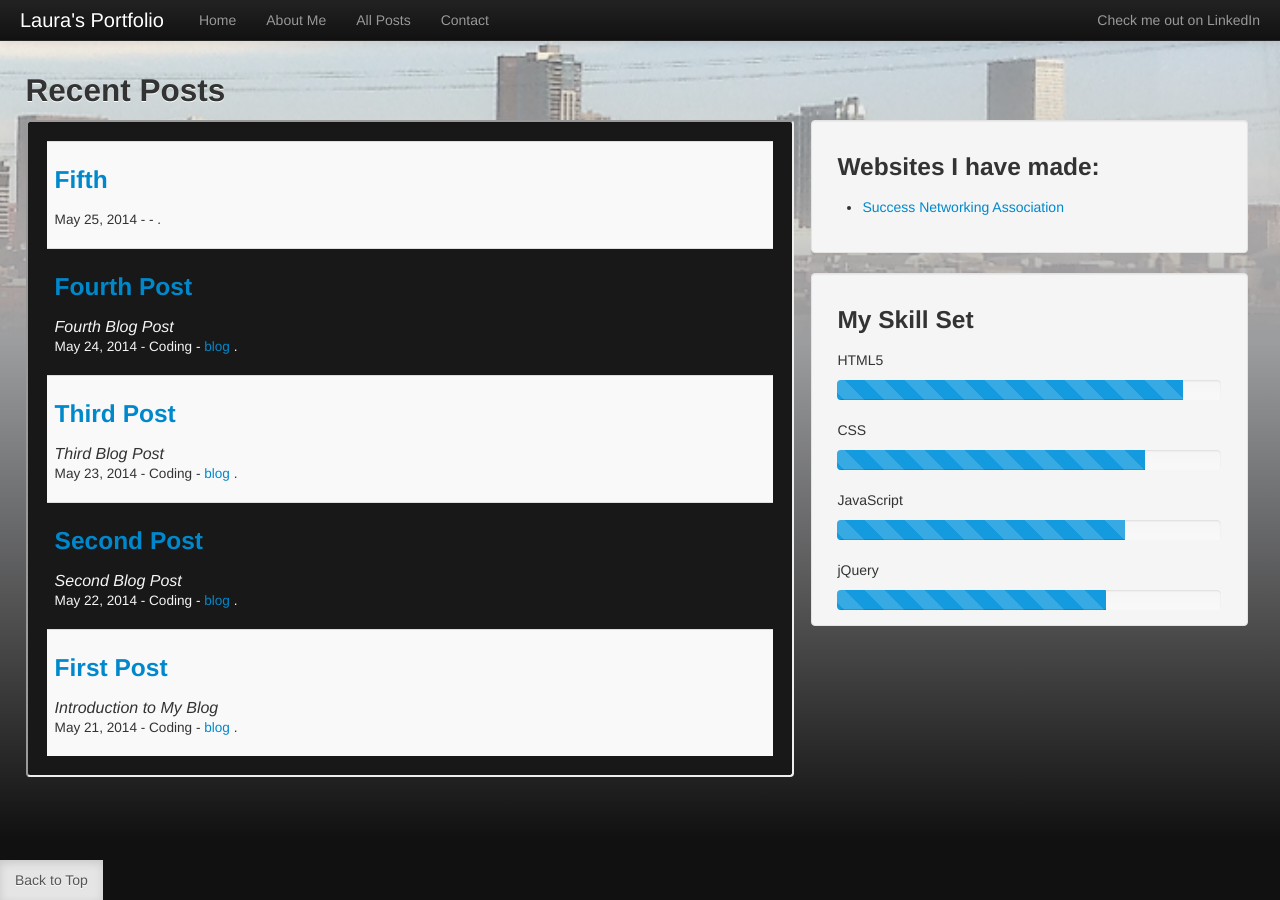
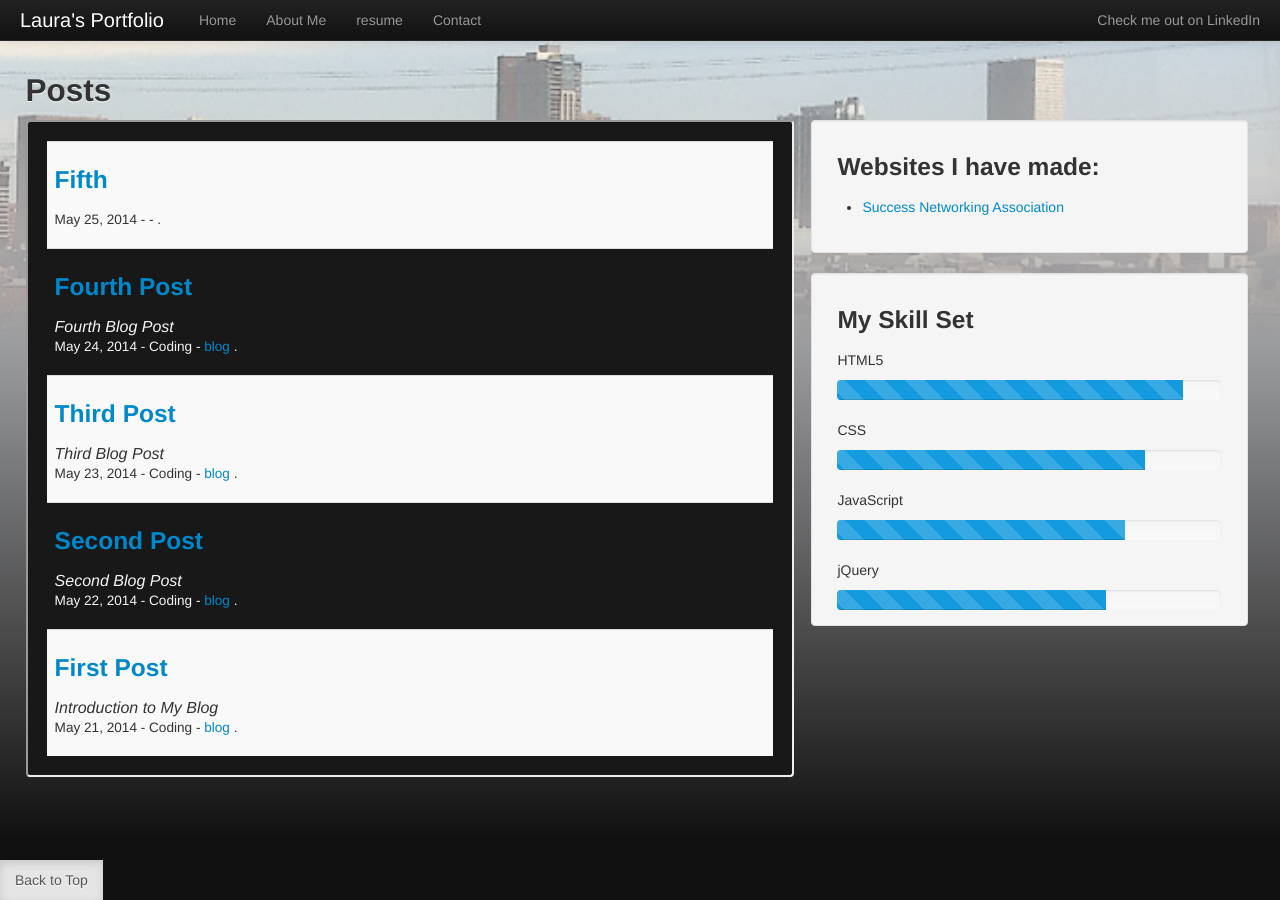
Before and after one commit to LauraR6561/Laurar6561.github.io, a Jekyll site: the page built from index.html, in a window 1280 px wide. Built offline with Jekyll 4.4.1, drawn with Linux system fonts in a browser that asks for light colours; Markdown is read by kramdown in place of the engine named in the settings.

Commit message:
added new page

```diff
--- a/_includes/menu.html
+++ b/_includes/menu.html
@@ -32,7 +32,7 @@
             <ul class="nav">
               <li><a href="http://laurar6561.github.io/">Home</a></li>
               <li><a href="/about-me.html">About Me</a></li>
-              <li><a href="#about">All Posts</a></li>
+              <li><a href="/resume.html">resume</a></li>
               <li><a href="#contact">Contact</a></li>
             </ul>
           </div><!--/.nav-collapse -->
--- a/index.html
+++ b/index.html
@@ -2,7 +2,7 @@
 layout: layout
 title: "Laura Rutz"
 ---
-<h2>Recent Posts</h2>
+<h2>Posts</h2>
 <table class="table table-striped well" style="max-height:400px; overflow:auto;">
     <tbody>
     {% for post in site.posts %}
```
Also changed, not shown: resume.html (renamed from all-posts.html).
